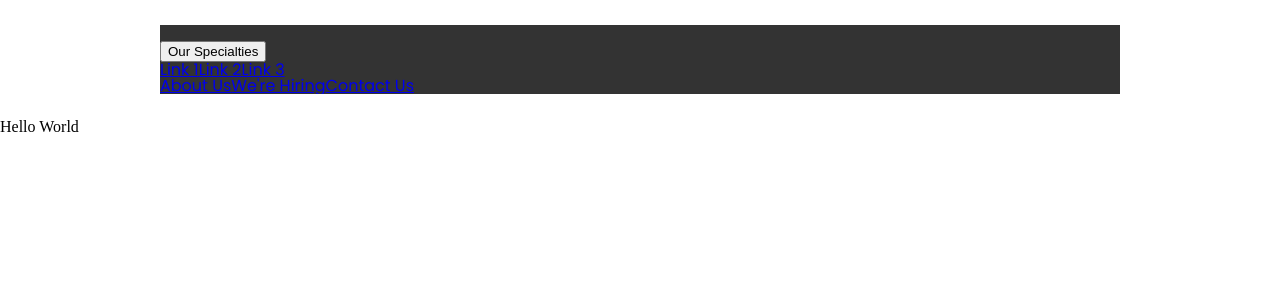
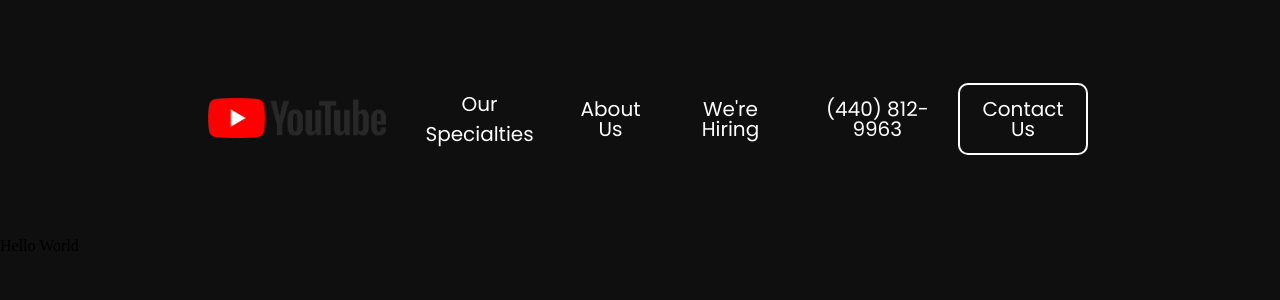
Before and after one commit to MalachaiRossiter/KGElectric, a React (Create React App) app in the folder client/: page / in a window 1280 px wide. Shown: the top 300 px of the page. Built offline with nearby package versions, Linux system fonts and the light colour scheme.

Commit message:
Added phone and finished most of navbar

```diff
--- a/client/src/App.css
+++ b/client/src/App.css
@@ -46,3 +46,7 @@ table {
     border-collapse: collapse;
     border-spacing: 0;
 }
+
+body {
+    background-color: #0f0f0f;
+}
--- a/client/src/CSS/Navbar.css
+++ b/client/src/CSS/Navbar.css
@@ -1,7 +1,99 @@
 /* Navbar Container */
 .navbar {
     overflow: hidden;
-    background-color: #333;
     font-family: "Poppins";
-    margin: 25px 12.5%;
+    margin: 75px 15%;
+    display: flex;
+    justify-content: right;
+    align-items: center;
+    overflow: hidden;
 }
+
+/* Styling the logo */
+
+.logoWrapper {
+    margin-right: auto;
+}
+
+.logo {
+    height: 40px;
+}
+
+.linkWrapper {
+    display: flex;
+    align-items: center;
+}
+
+/* Set links */
+.navbar a{
+    float: left;
+    font-size: 20px;
+    color: white;
+    text-align: center;
+    padding: 14px 16px;
+    text-decoration: none;
+    transition: color 0.5s;
+}
+
+.dropDown {
+    float: left;
+    overflow: hidden;
+}
+
+/* Dropdown button */
+.dropDown .dropbtn {
+    font-size: 20px;
+    border: none;
+    outline: none;
+    color: white;
+    padding: 14px 16px;
+    background-color: inherit;
+    font-family: inherit;
+    margin: 0;
+    transition: color 0.5s;
+}
+
+/* Gradient transition on hover */
+.navbar a:hover, .dropDown:hover .dropbtn {
+    text-decoration: underline;
+    color: #fb8500;
+}
+
+/* Dropdown content (hidden by default) */
+.dropDown-content {
+    display: none;
+    position: absolute;
+    background-color: #0f0f0f;
+    min-width: 160px;
+    border-radius: 15px;
+    z-index: 1;
+}
+
+/* Links inside the dropdown */
+.dropDown-content a {
+    float: none;
+    color: white;
+    padding: 12px 16px;
+    text-decoration: none;
+    display: block;
+    text-align: left;
+    transition: color 0.5s;
+}
+
+/* Show the dropdown menu on hover */
+.dropDown:hover .dropDown-content {
+    display: block;
+}
+
+.contactbtn {
+    text-decoration: none;
+    color: black;
+    padding: 10px 20px;
+    border: 2px solid white;
+    border-radius: 10px;
+    transition: border 0.3s ease;
+}
+
+.contactbtn:hover {
+    border: 2px solid #fb8500;
+}
--- a/client/src/components/Navbar.js
+++ b/client/src/components/Navbar.js
@@ -1,16 +1,39 @@
-import { useState } from 'react';
+import { useState, useEffect } from 'react';
 import { Link, useNavigate } from 'react-router-dom';
 import '../CSS/Navbar.css';
+import logo from '../Assets/YouTube_logo.png';
 
 const Navbar = (props) => {
+    useEffect(() => {
+        if (Notification.permission !== 'granted') {
+            Notification.requestPermission();
+        }
+    }, []);
 
+    const handleCopy = () => {
+        navigator.clipboard.writeText('(440) 812-9963')
+        .then(() => {
+            if (Notification.permission === 'granted') {
+                new Notification('Success', {
+                    body: 'Phone number copied to clipboard!',
+                });
+            } else {
+                alert('Phone number copied to clipboard!');
+            }
+        })
+        .catch(err => {
+            console.error('Failed to copy: ', err);
+        });
+    };
 
     return (
         <div className='navbar'>
-            <img></img>
+            <a className='logoWrapper' href="#">
+                <img className='logo' src={logo} alt={'logo'} />
+            </a>
             <div className='linkWrapper'>
                 <div className='dropDown'>
-                    <button className='Dropbtn'>Our Specialties
+                    <button className='dropbtn'>Our Specialties
                         <i className='fa fa-caret-down'></i>
                     </button>
                     <div className='dropDown-content'>
@@ -21,7 +44,8 @@ const Navbar = (props) => {
                 </div>
                 <a href="#">About Us</a>
                 <a href="#">We're Hiring</a>
-                <a href="#" className='contactbtn'>Contact Us</a>
+                <a onClick={handleCopy}>(440) 812-9963</a>
+                <a className='contactbtn' href="#" >Contact Us</a>
             </div>
         </div>
     )
```
Also changed, not shown: client/src/Assets/YouTube_logo.png (added).
